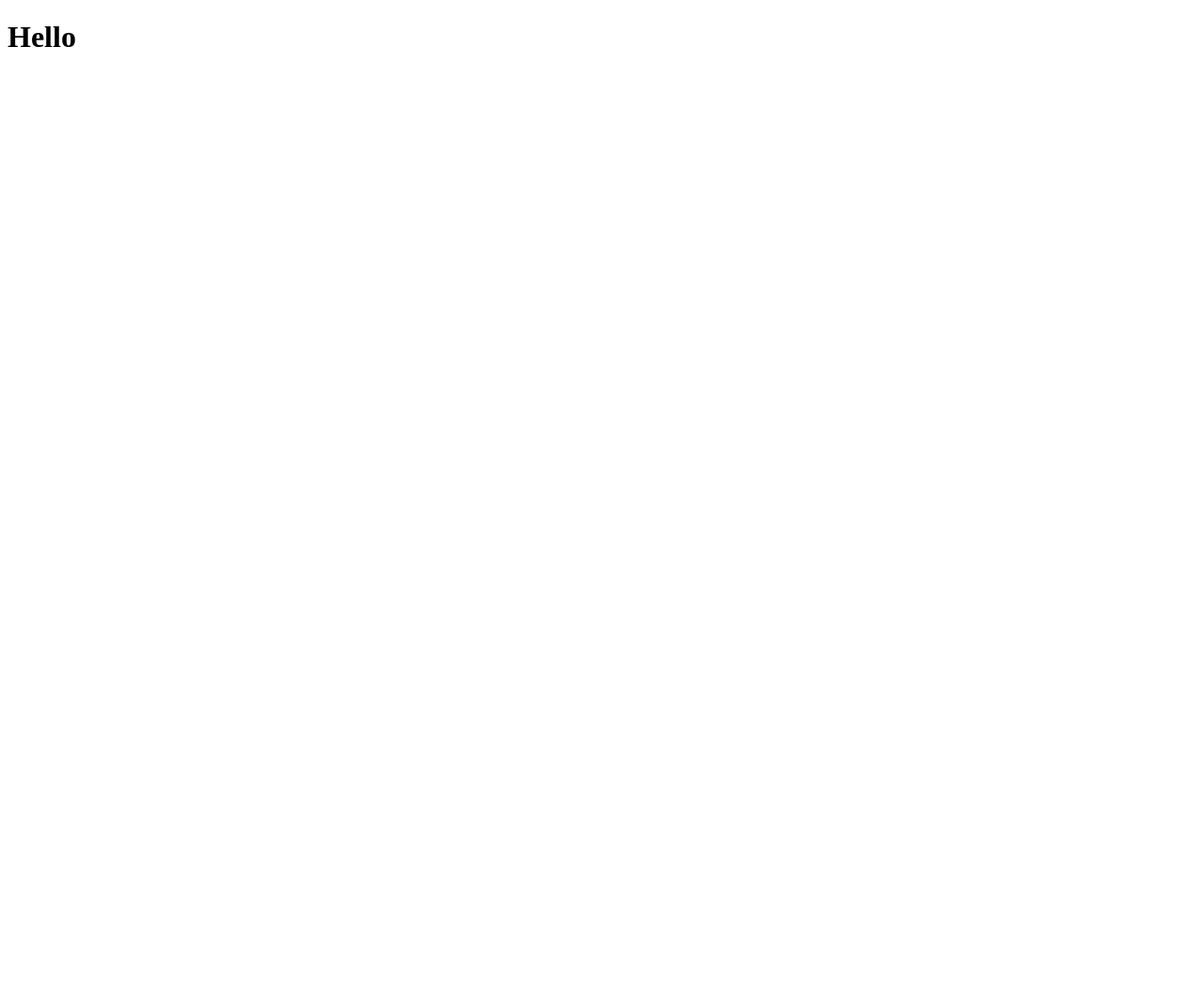
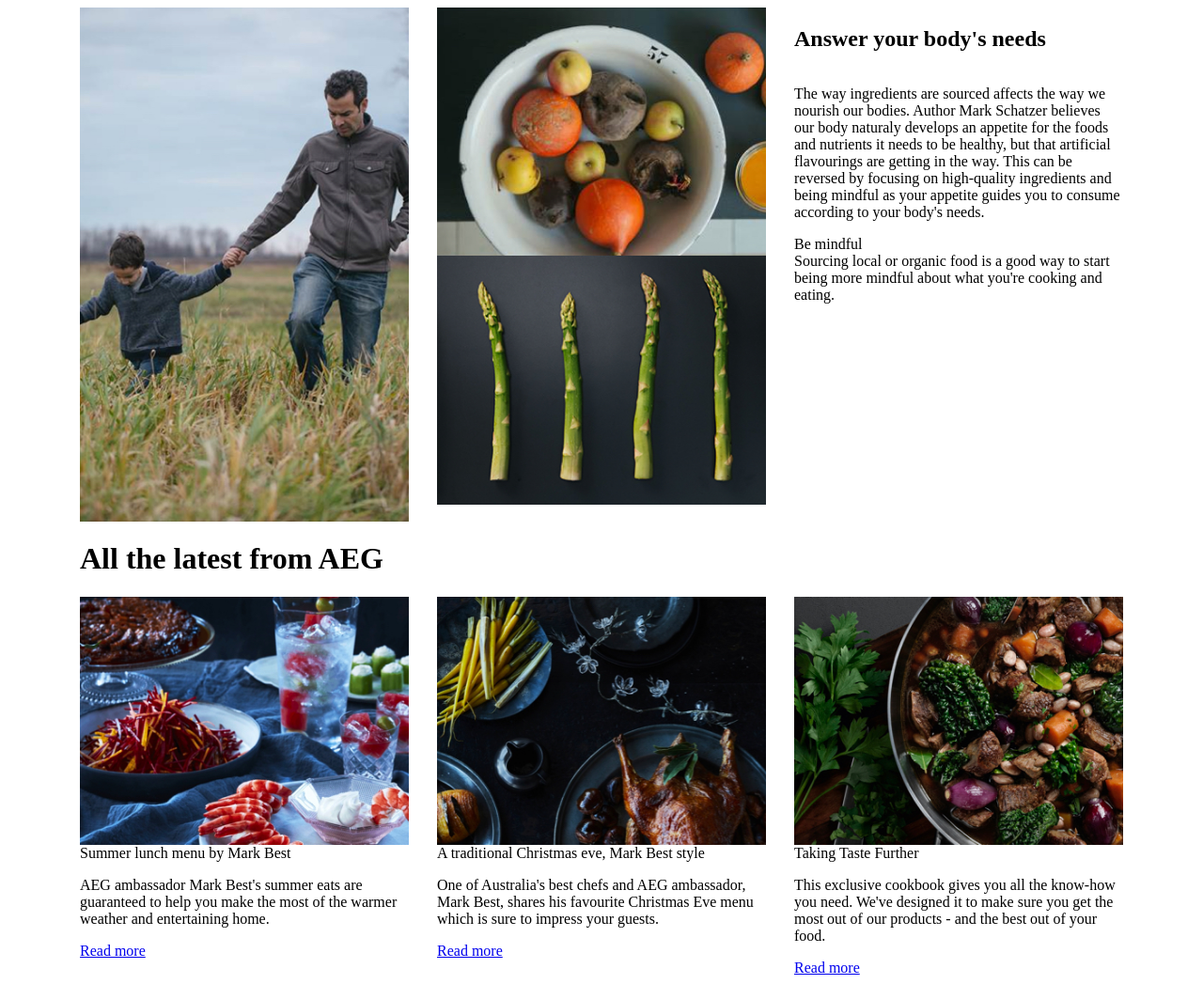
Before and after one commit to wadereynes/orchard-fed, a website built with webpack: page src/index.html in a window 1280 px wide. Shown: the whole page at 94% size. Before the commit the page ends 800 px from the top, so only its background shows below. Built offline with nearby package versions, Linux system fonts and the light colour scheme.

Commit message:
added contents

```diff
--- a/src/index.html
+++ b/src/index.html
@@ -2,7 +2,8 @@
 <html>
   <head>
     <meta charset="utf-8" />
-    <title>Orchard FED test</title>
+    <title>Orchard FED Test</title>
+    <meta name="viewport" content="width=device-width,initial-scale=1">
     <meta name="description" content="This is the Orchard Fed Test">
     <link rel="icon" type="image/x-icon" href="assets/favicon.svg">
     <link
@@ -18,6 +19,122 @@
     <script src="index.js"></script>
   </head>
   <body>
-      <h1>Hello</h1>
+    <!-- start section 1 -->
+    <div id="section_one" class="container">
+      <div class="row">
+        <div class="col-6 col-lg-4 d-flex flex-column">
+          <img
+            data-modal-image="assets/component-01/Image-01@2x.jpg"
+            alt="Father holding his son"
+            class="img-modal"
+            src="assets/component-01/Image-01.jpg"
+          />
+        </div>
+        <div
+          class="col-6 col-lg-4 d-flex flex-column justify-content-between justify-content-lg-start"
+        >
+          <img
+            data-modal-image="assets/component-01/Image-02@2x.jpg"
+            alt="Healthy fruits and vegetables"
+            class="img-modal"
+            id="first"
+            src="assets/component-01/Image-02.jpg"
+          />
+          <img
+            data-modal-image="assets/component-01/Image-03@2x.jpg"
+            alt="Asparagus"
+            class="img-modal"
+            src="assets/component-01/Image-03.jpg"
+          />
+        </div>
+        <div class="col-lg-4 d-flex flex-column mt-4 mt-md-5 mt-lg-0">
+          <h2>Answer your body's needs</h2>
+          <p>
+            The way ingredients are sourced affects the way we nourish our
+            bodies. Author Mark Schatzer believes our body naturaly develops an
+            appetite for the foods and nutrients it needs to be healthy, but
+            that artificial flavourings are getting in the way. This can be
+            reversed by focusing on high-quality ingredients and being mindful
+            as your appetite guides you to consume according to your body's
+            needs.
+          </p>
+          <span>Be mindful</span>
+          <label>
+            Sourcing local or organic food is a good way to start being more
+            mindful about what you're cooking and eating.
+          </label>
+        </div>
+      </div>
+    </div>
+    <!-- end section 1 -->
+    <!-- start section 2 -->
+    <div id="section_two" class="container">
+      <h1>All the latest from AEG</h1>
+      <div class="row">
+        <div class="col-lg-4 d-flex flex-column item">
+          <img
+            data-modal-image="assets/component-02/Image-01@2x.jpg"
+            alt="Summer lunch menu by Mark Best"
+            class="d-lg-none img-modal"
+            src="assets/component-02/Image-01@2x.jpg"
+          />
+          <img
+            data-modal-image="assets/component-02/Image-01@2x.jpg"
+            alt="Summer lunch menu by Mark Best"
+            class="d-none d-lg-block img-modal"
+            src="assets/component-02/Image-01.jpg"
+          />
+          <label>Summer lunch menu by Mark Best</label>
+          <p>
+            AEG ambassador Mark Best's summer eats are guaranteed to help you
+            make the most of the warmer weather and entertaining home.
+          </p>
+          <a href="#">Read more</a>
+        </div>
+        <div class="col-lg-4 d-flex flex-column item">
+          <img
+            data-modal-image="assets/component-02/Image-02@2x.jpg"
+            alt="A traditional Christmas eve, Mark Best style"
+            class="d-lg-none img-modal"
+            src="assets/component-02/Image-02@2x.jpg"
+          />
+          <img
+            data-modal-image="assets/component-02/Image-02@2x.jpg"
+            alt="A traditional Christmas eve, Mark Best style"
+            class="d-none d-lg-block img-modal"
+            src="assets/component-02/Image-02.jpg"
+          />
+          <label>A traditional Christmas eve, Mark Best style</label>
+          <p>
+            One of Australia's best chefs and AEG ambassador, Mark Best, shares
+            his favourite Christmas Eve menu which is sure to impress your
+            guests.
+          </p>
+          <a href="#">Read more</a>
+        </div>
+        <div class="col-lg-4 d-flex flex-column item">
+          <img
+            data-modal-image="assets/component-02/Image-03@2x.jpg"
+            alt="Taking Taste Further"
+            class="d-lg-none img-modal"
+            src="assets/component-02/Image-03@2x.jpg"
+          />
+          <img
+            data-modal-image="assets/component-02/Image-03@2x.jpg"
+            alt="Taking Taste Further"
+            class="d-none d-lg-block img-modal"
+            src="assets/component-02/Image-03.jpg"
+          />
+          <label>Taking Taste Further</label>
+          <p>
+            This exclusive cookbook gives you all the know-how you need. We've
+            designed it to make sure you get the most out of our products - and
+            the best out of your food.
+          </p>
+          <a href="#">Read more</a>
+        </div>
+      </div>
+    </div>
+    <!-- end section 2 -->
   </body>
 </html>
```
